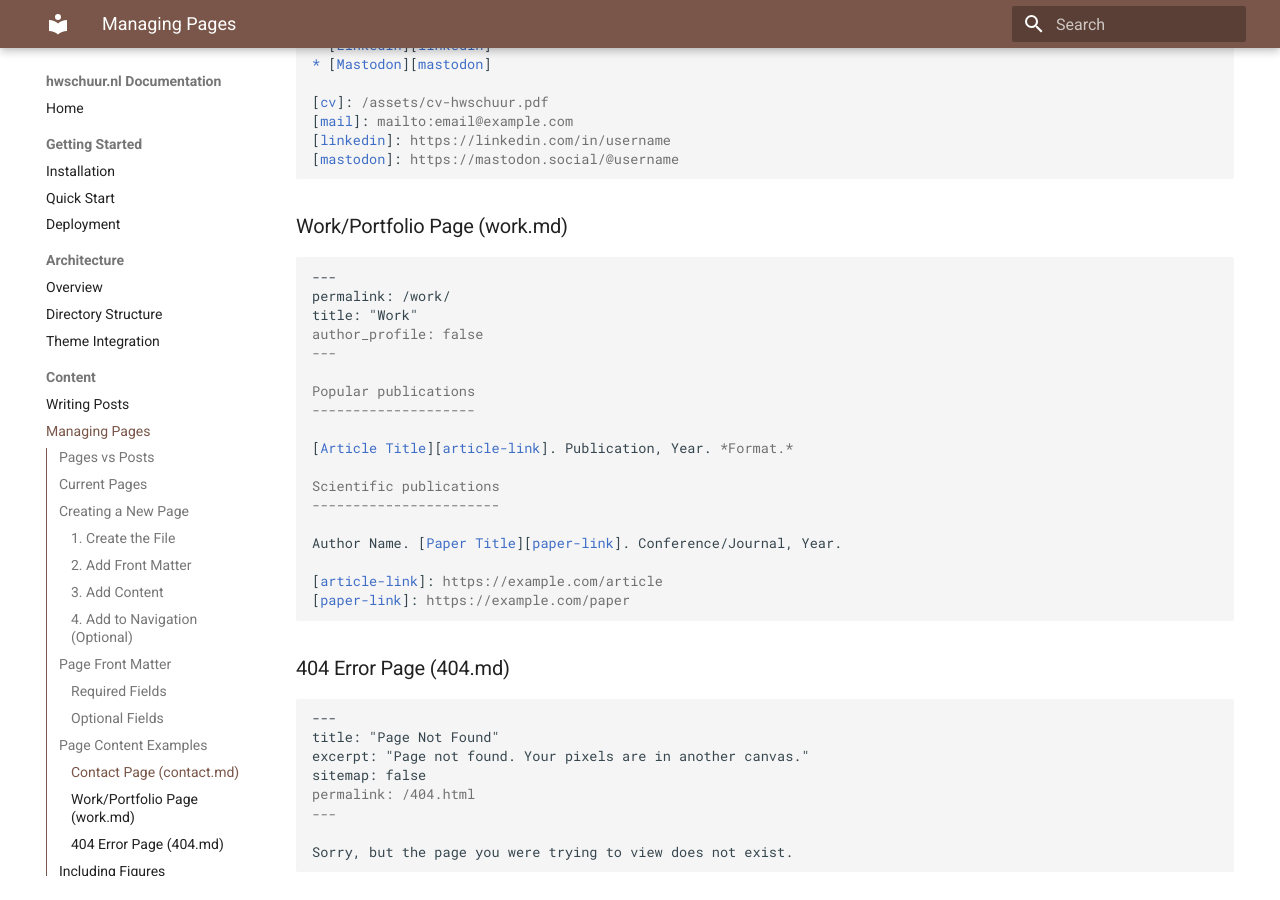
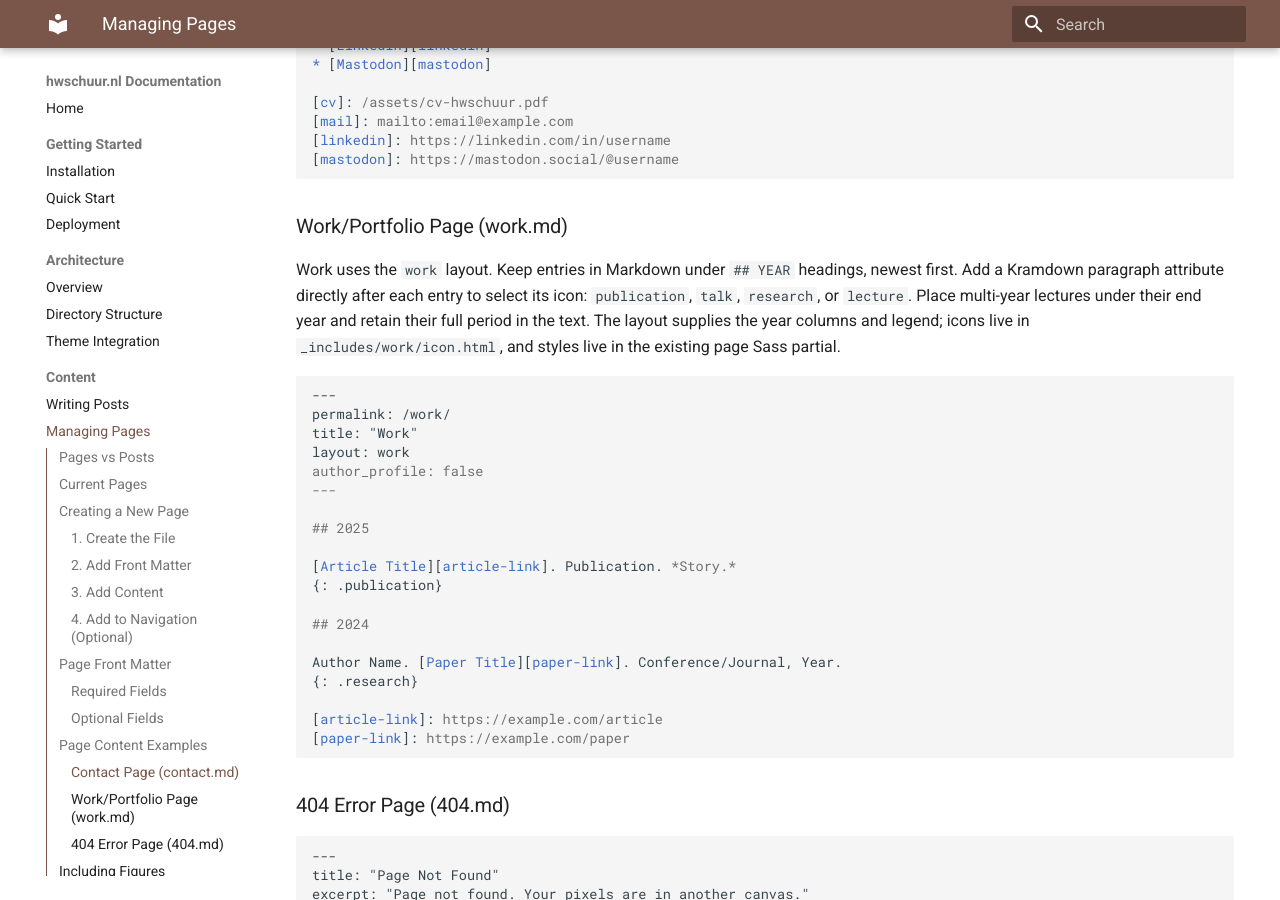
Before and after one commit to hwschuur/hwschuur.github.io, an MkDocs documentation site: the page built from docs/content/managing-pages.md, in a window 1280 px wide and 900 px high, scrolled down 3064 px. Built offline with MkDocs 1.6.1 and Material for MkDocs 9.7.7, drawn with Linux system fonts in a browser that asks for light colours.

Commit message:
Group Work by year and integrate navigation styling

````diff
--- a/_includes/masthead.html
+++ b/_includes/masthead.html
@@ -18,9 +18,6 @@
               <i class="fas fa-search"></i>
             </button>
             {% endif %}
-            <button id="dark-mode-toggle" class="dark-mode-toggle" type="button" aria-label="Toggle dark mode" onclick="toggleDarkMode()">
-              <i id="dark-mode-icon" class="fas fa-moon"></i>
-            </button>
             <button class="greedy-nav__toggle hidden" type="button">
               <span class="visually-hidden">{{ site.data.ui-text[site.locale].menu_label | default: "Toggle menu" }}</span>
               <div class="navicon"></div>
--- /dev/null
+++ b/_includes/work/icon.html
@@ -0,0 +1,28 @@
+{%- case include.type -%}
+  {%- when 'research' -%}
+    {%- assign work_icon_label = 'Research' -%}
+    {%- assign work_icon_title = 'Scientific publications' -%}
+  {%- when 'talk' -%}
+    {%- assign work_icon_label = 'Talk' -%}
+    {%- assign work_icon_title = 'Talk' -%}
+  {%- when 'lecture' -%}
+    {%- assign work_icon_label = 'Lectures' -%}
+    {%- assign work_icon_title = 'Guest lectures' -%}
+  {%- else -%}
+    {%- assign work_icon_label = 'Publications' -%}
+    {%- assign work_icon_title = 'Popular publications' -%}
+{%- endcase -%}
+<span class="work-type"{% if include.decorative %} aria-hidden="true"{% else %} role="img" aria-label="{{ work_icon_label }}" title="{{ work_icon_title }}"{% endif %}>
+  <svg viewBox="0 0 24 24" width="18" height="18" fill="none" stroke="currentColor" stroke-width="1.5" stroke-linecap="round" stroke-linejoin="round" aria-hidden="true" focusable="false">
+    {%- case include.type -%}
+      {%- when 'research' -%}
+        <path d="m15 3 4-2 4 8-4 2zM15 4 5 9l3 6 10-5M5 10l-3 2 2 4 3-2M12 13v8M8 21l4-8 4 8"/>
+      {%- when 'talk', 'lecture' -%}
+        <rect x="3" y="3" width="18" height="12" rx="1"/>
+        <path d="M12 15v6M8 21l4-6 4 6M7 7h10M7 11h6"/>
+      {%- else -%}
+        <path d="M6 3h8l4 4v14H6z"/>
+        <path d="M14 3v5h4M9 12h6M9 16h6"/>
+    {%- endcase -%}
+  </svg>
+</span>
--- a/_pages/work.md
+++ b/_pages/work.md
@@ -1,71 +1,116 @@
 ---
+layout: work
 permalink: /work/
 title: "Work"
 author_profile: false
 ---
 
-Popular publications
---------------------
+## 2025
 
-[Sovereignty Over Ceremony: How True Teams Thrive Without a Scrum Master][sostrueteams]. Medium, 2025. *Story.*
+[Sovereignty Over Ceremony: How True Teams Thrive Without a Scrum Master][sostrueteams]. Medium. *Story.*
+{: .publication}
 
-[Sovereignty Over Ceremony: How True Teams Thrive Without a Scrum Master][devopsdays2025]. DevOpsDays London, 2025. *Ignite talk.*
+[Sovereignty Over Ceremony: How True Teams Thrive Without a Scrum Master][devopsdays2025]. DevOpsDays London. *Ignite talk.*
+{: .talk}
 
-[Adding Soul to the System: Our Strive for DevOps Significance][devopsdays2024]. DevOpsDays Amsterdam, 2024. *Duo talk.*
+## 2024
 
-[Be More than a Product Owner — Start Product Thinking][bemorethanapo]. Medium, 2023. *Story.*
+[Adding Soul to the System: Our Strive for DevOps Significance][devopsdays2024]. DevOpsDays Amsterdam. *Duo talk.*
+{: .talk}
 
-Manifesto for a Product Mindset in Agile Development. [Tweakers Developers Summit][tweakers2022] and [DevOpsDays Amsterdam][devopsdays2022], 2022. *Conference talks.*
+Advanced Program Zorgmanagement: Strategie & Digitale Transformatie. Nyenrode Business Universiteit, 2023--2024.
+{: .lecture}
 
-[How we work: BizDevOps][sbpbizdevops]. Schuberg Philis, 2022. *Explainer.*
+Innovation in Practice: Data & AI. Nyenrode Business Universiteit, 2023--2024.
+{: .lecture}
 
-[BizDevOps: Bridging the Dominant Divide between Business and IT][devopsdays2020]. DevOpsDays Amsterdam, 2020. *Keynote talk.*
+## 2023
 
-[BizDevOps: Bridging the Dominant Divide between the Business and IT—Or: Why DevOps Success Needs a Successor][bizdevopsstory]. Medium, 2020. *Story selected by the Medium curators for publication in the Programming section*
+[Be More than a Product Owner — Start Product Thinking][bemorethanapo]. Medium. *Story.*
+{: .publication}
 
-[Bye Bye Time & Materials---Entering the Era of Agile, Value-based Agreements][aabyebyetm]. Agile Amsterdam, 2019. *Conference talk.*
+## 2022
 
-[Bye Bye Time & Materials---Entering the Era of Agile, Value-based Agreements][byebyetmstory]. Medium, 2019. *Story selected by the Medium curators for publication in the Software Engineering section.*
+Manifesto for a Product Mindset in Agile Development. [Tweakers Developers Summit][tweakers2022] and [DevOpsDays Amsterdam][devopsdays2022]. *Conference talks.*
+{: .talk}
 
-[Ready for disruption in the mobility sector][sbpar]. Schuberg Philis, 2018. *Annual Report 2017.*
+[How we work: BizDevOps][sbpbizdevops]. Schuberg Philis. *Explainer.*
+{: .publication}
 
-[Project Self-Service. Het beste van twee werelden][pss]. IPMA Projectie Magazine, 02--2013, 2013. *Article.*
+## 2020
 
-[Pakketleveranciers laks--Softwaremakers kijken te weinig naar praktijksituatie bij klanten][agcover]. Automatisering Gids, 19, 2011. *Featured cover article.*
+[BizDevOps: Bridging the Dominant Divide between Business and IT][devopsdays2020]. DevOpsDays Amsterdam. *Keynote talk.*
+{: .talk}
 
-Scientific publications
------------------------
+[BizDevOps: Bridging the Dominant Divide between the Business and IT—Or: Why DevOps Success Needs a Successor][bizdevopsstory]. Medium. *Story selected by the Medium curators for publication in the Programming section*
+{: .publication}
+
+## 2019
+
+[Bye Bye Time & Materials---Entering the Era of Agile, Value-based Agreements][aabyebyetm]. Agile Amsterdam. *Conference talk.*
+{: .talk}
+
+[Bye Bye Time & Materials---Entering the Era of Agile, Value-based Agreements][byebyetmstory]. Medium. *Story selected by the Medium curators for publication in the Software Engineering section.*
+{: .publication}
+
+Software Production and Software Product Management. Utrecht University, 2014–2019.
+{: .lecture}
+
+## 2018
+
+[Ready for disruption in the mobility sector][sbpar]. Schuberg Philis. *Annual Report 2017.*
+{: .publication}
+
+Method Engineering. Utrecht University, 2017–2018.
+{: .lecture}
+
+## 2017
 
 H. van der Schuur, E. van de Ven, R. de Jong, D. Schunselaar, H.A. Reijers, M. Overeem, M. de Graaf, S. Jansen and S. Brinkkemper.
 [NEXT: Generating Tailored ERP Cloud Applications from Ontological Enterprise Models][poem17]. In PoEM'17: Proceedings of the 10th IFIP WG 8.1. Working Conference on the Practice of Enterprise Modeling.
 Springer, 2017, pp. 283--298.
+{: .research}
+
+Information Management. Vrije Universiteit Amsterdam.
+{: .lecture}
+
+## 2015
+
+Software Architecture. Open University.
+{: .lecture}
+
+## 2013
+
+[Project Self-Service. Het beste van twee werelden][pss]. IPMA Projectie Magazine, 02--2013. *Article.*
+{: .publication}
+
+## 2011
+
+[Pakketleveranciers laks--Softwaremakers kijken te weinig naar praktijksituatie bij klanten][agcover]. Automatisering Gids, 19. *Featured cover article.*
+{: .publication}
 
 H. van der Schuur. [Process Improvement through Software Operation Knowledge---If the SOK Fits, Wear It!][phdthesis] PhD dissertation. Utrecht University, 2011.
+{: .research}
 
 H. van der Schuur, S. Jansen and S. Brinkkemper. [Sending Out a Software Operation Summary: Leveraging Software Operation Knowledge for Prioritization of Maintenance Tasks][mensura11]. In MENSURA'11: Proceedings of the 6th International Conference on Software Process and Product Measurement. IEEE Computer Society, 2011, pages 160--169.
+{: .research}
 
 H. van der Schuur, S. Jansen and S. Brinkkemper. [If the SOK Fits, Wear It: Pragmatic Process Improvement through Software Operation Knowledge][profes11]. In PROFES'11: Proceedings of the 12th International Conference on Product Focused Software Development and Process Improvement. Springer, 2011, pages 306--321.
+{: .research}
 
 H. van der Schuur, S. Jansen and S. Brinkkemper. [Reducing Maintenance Effort through Software Operation Knowledge: An Eclectic Empirical Evaluation][csmr11]. In CSMR'11: Proceedings of the 15th European Conference on Software Maintenance and Reengineering. IEEE Computer Society, 2011, pages 201--210.
+{: .research}
+
+## 2009
 
 H. van der Schuur, S. Jansen, S. Brinkkemper et al. [On the Challenge of Creating an Attractive Research Master Program: Graduate Education Avant-la-Lettre][challengemaster]. In H. Bodlaender, W. Duivesteijn and C. Nijenhuis (eds.), Fascination for Computation. 25 jaar informatica. Utrecht University, 2009, pp. 217--240.
+{: .research}
+
+## 2008
 
 H. van der Schuur. [SKU: Software Vendor Meets End-user --- On the Utilization of Service Software Knowledge in a Software Supply Network][masterthesis]. Master thesis. Utrecht University, 2008.
 *Graded with a 9 (out of 10). Nominated for the Dutch National Thesis Award*
-
-Guest lectures
---------------
-Advanced Program Zorgmanagement: Strategie & Digitale Transformatie. Nyenrode Business Universiteit, 2023--2024.
-
-Innovation in Practice: Data & AI. Nyenrode Business Universiteit, 2023--2024.
-
-Software Production and Software Product Management. Utrecht University, 2014–2019.
-
-Method Engineering. Utrecht University, 2017–2018.
-
-Information Management. Vrije Universiteit Amsterdam, 2017.
-
-Software Architecture. Open University, 2015.
+{: .research}
 
 [sostrueteams]: https://hwschuur.medium.com/sovereignty-over-ceremony-how-true-teams-thrive-without-a-scrum-master-53747c00edce
 [devopsdays2025]: https://devopsdays.org/events/2025-london/program/henk-van-der-schuur
--- a/_sass/minimal-mistakes/_archive.scss
+++ b/_sass/minimal-mistakes/_archive.scss
@@ -469,7 +469,8 @@
 
 /* Place inside a single layout */
 
-.layout--single {
+.layout--single,
+.layout--work {
 
 	.feature__wrapper {
 		display: inline-block;
--- a/_sass/minimal-mistakes/_navigation.scss
+++ b/_sass/minimal-mistakes/_navigation.scss
@@ -235,26 +235,12 @@
     }
 
     a {
-      position: relative;
-
-      &:before {
-        content: "";
-        position: absolute;
-        left: 0;
-        bottom: 0;
-        height: 4px;
-        background: $primary-color;
-        width: 100%;
-        -webkit-transition: $global-transition;
-        transition: $global-transition;
-        -webkit-transform: scaleX(0) translate3d(0, 0, 0);
-        transform: scaleX(0) translate3d(0, 0, 0); // hide
-      }
-
-      &:hover:before {
-        -webkit-transform: scaleX(1);
-        -ms-transform: scaleX(1);
-        transform: scaleX(1); // reveal
+      &:hover,
+      &:focus-visible {
+        text-decoration-line: underline;
+        text-decoration-thickness: 3px;
+        text-underline-offset: 0.22em;
+        text-decoration-skip-ink: auto;
       }
     }
   }
--- a/docs/content/managing-pages.md
+++ b/docs/content/managing-pages.md
@@ -137,22 +137,30 @@ Contact links:
 
 ### Work/Portfolio Page (work.md)
 
+Work uses the `work` layout. Keep entries in Markdown under `## YEAR`
+headings, newest first. Add a Kramdown paragraph attribute directly after
+each entry to select its icon: `publication`, `talk`, `research`, or `lecture`.
+Place multi-year lectures under their end year and retain their full period
+in the text. The layout supplies the year columns and legend; icons live in
+`_includes/work/icon.html`, and styles live in the existing page Sass partial.
+
 ```markdown
 ---
 permalink: /work/
 title: "Work"
+layout: work
 author_profile: false
 ---
 
-Popular publications
---------------------
+## 2025
 
-[Article Title][article-link]. Publication, Year. *Format.*
+[Article Title][article-link]. Publication. *Story.*
+{: .publication}
 
-Scientific publications
------------------------
+## 2024
 
 Author Name. [Paper Title][paper-link]. Conference/Journal, Year.
+{: .research}
 
 [article-link]: https://example.com/article
 [paper-link]: https://example.com/paper
````
Also changed, not shown: _layouts/work.html (added, +43 -0 lines), _sass/minimal-mistakes/_page.scss (+96 -1 lines).
